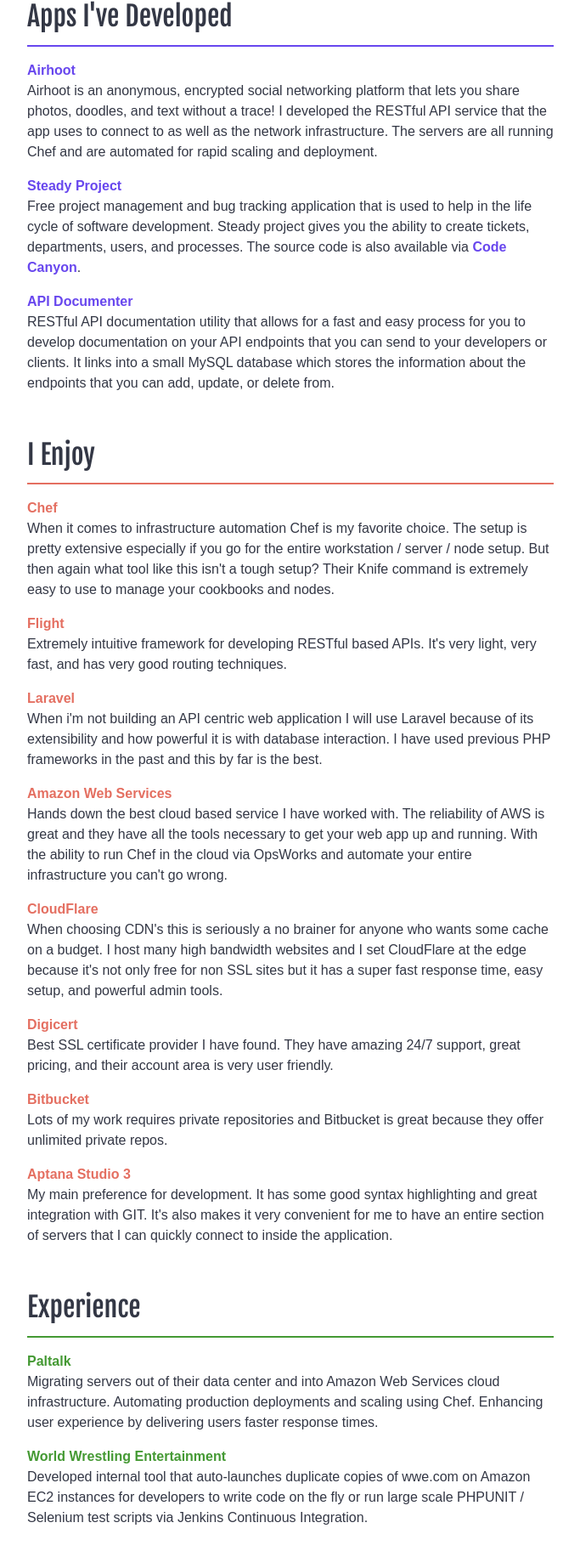
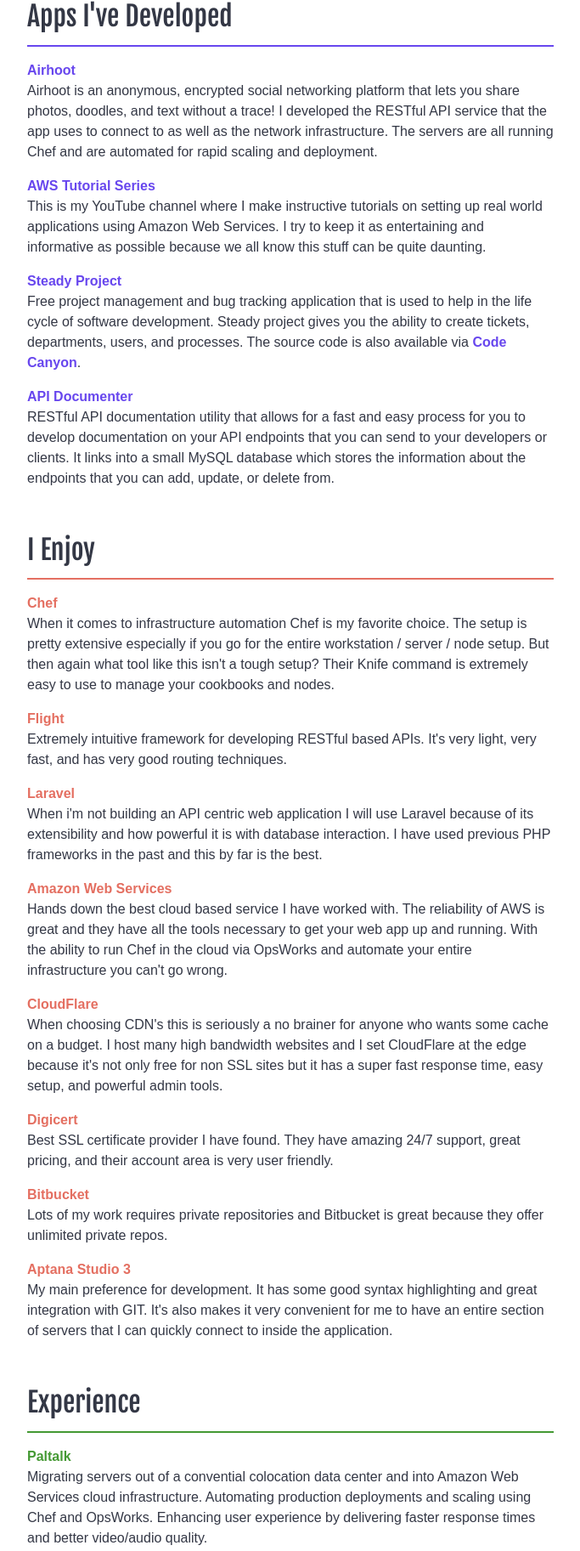
Before and after one commit to andrewpuch/personal-site, a plain HTML site: page index.html in a window 1280 px wide. Shown: the part 372-2197 px from the top of the page at 85% size, without its empty margins (298-981 px from the left). Drawn offline with Linux system fonts and the light colour scheme; a web font is replaced by a local one.

Commit message:
Adding the SP language file that I will soon be pushing to code canyon as well as a few updates to my landing page.

```diff
--- a/index.html
+++ b/index.html
@@ -49,6 +49,12 @@
 				Airhoot is an anonymous, encrypted social networking platform that lets you share photos, doodles, and text without a trace!
 				I developed the RESTful API service that the app uses to connect to as well as the network infrastructure. The servers are all
 				running Chef and are automated for rapid scaling and deployment.
+            </p>
+            <p>
+            	<a href="http://www.youtube.com/user/awstutorialseries" target="_blank">AWS Tutorial Series</a>
+            	<br />
+            	This is my YouTube channel where I make instructive tutorials on setting up real world applications using Amazon Web Services.
+            	I try to keep it as entertaining and informative as possible because we all know this stuff can be quite daunting.
             </p>
             <p>
             	<a href="http://www.steadyproject.com/" target="_blank">Steady Project</a>
@@ -132,9 +138,9 @@
             <p>
                 <a href="http://www.paltalk.com/" target="_blank">Paltalk</a>
                 <br />
-                Migrating servers out of their data center and into Amazon Web Services cloud infrastructure.
-                Automating production deployments and scaling using Chef. Enhancing user experience by delivering users
-                faster response times.
+                Migrating servers out of a convential colocation data center and into Amazon Web Services cloud infrastructure.
+                Automating production deployments and scaling using Chef and OpsWorks. Enhancing user experience by delivering
+                faster response times and better video/audio quality.
             </p>
             <p>
                 <a href="http://www.wwe.com/" target="_blank">World Wrestling Entertainment</a>
@@ -146,7 +152,7 @@
                 Wrote the main landing page that every fan hits before purchasing the WWE Network. This page has been
                 viewed millions of times and was also blogged about on various sites such as Engadget and Gizmodo.
                 <br /><br />
-                Various front end development of widgets that are on wwe.com. This included slicing PSD comps, turning
+                Various front end development of widgets in Drupal CMS that are on wwe.com. This included slicing PSD comps, turning
                 them into code, and incorporating them into our GIT repository.
             </p>
             <p>
```
Also changed, not shown: steadyproject/language.txt (added).
